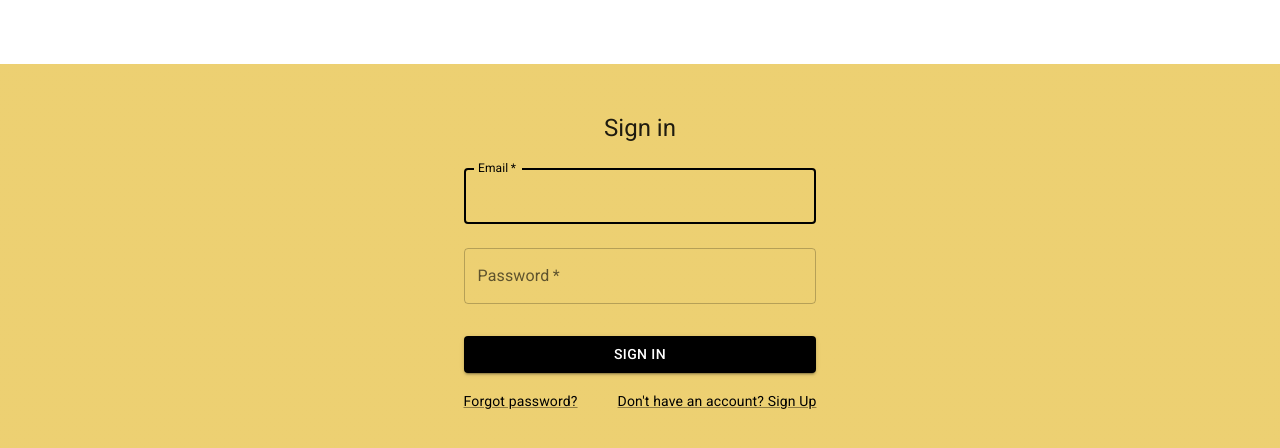
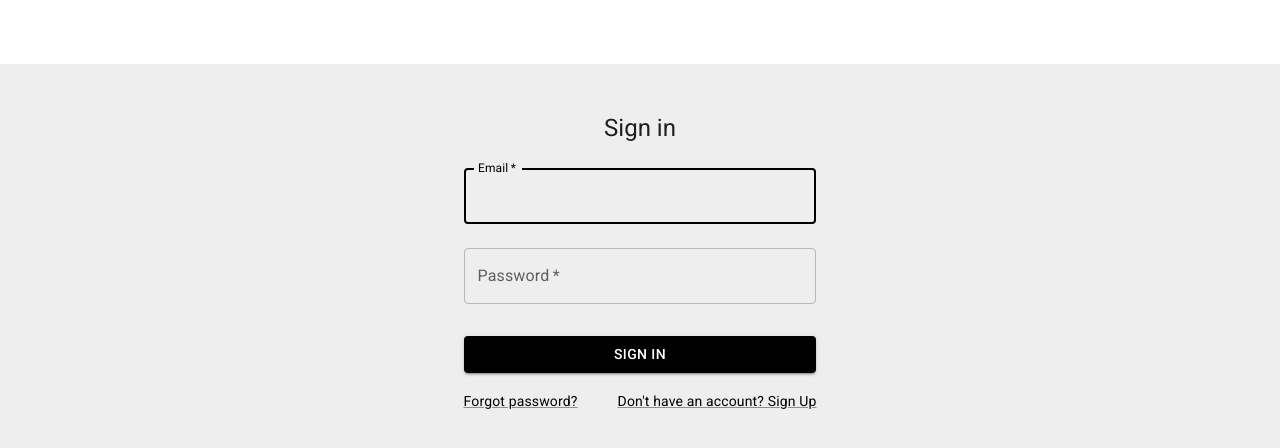
Before and after one commit to Iannes/day-tracker-app, a React (Create React App) app: page / in a window 1280 px wide. Shown: the top 448 px of the page. Built offline with nearby package versions, Linux system fonts and the light colour scheme; no server answers.

Commit message:
add desktop styles

```diff
--- a/src/styles.css
+++ b/src/styles.css
@@ -6,5 +6,9 @@
   height: 100vh;
   background: var(--app-background-base);
   background: linear-gradient(to right, var(--app-background-base), var(--app-background-gradient));
-
 }
+@media screen and (min-height: 768px) {
+  .App {
+    background: #eee;
+  }
+}
```
